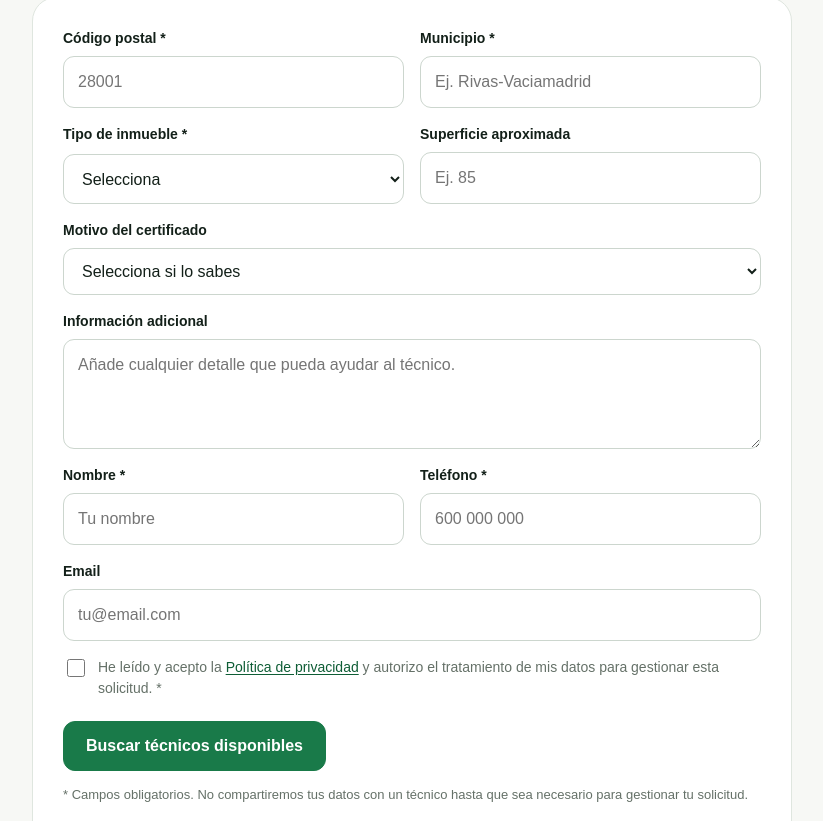
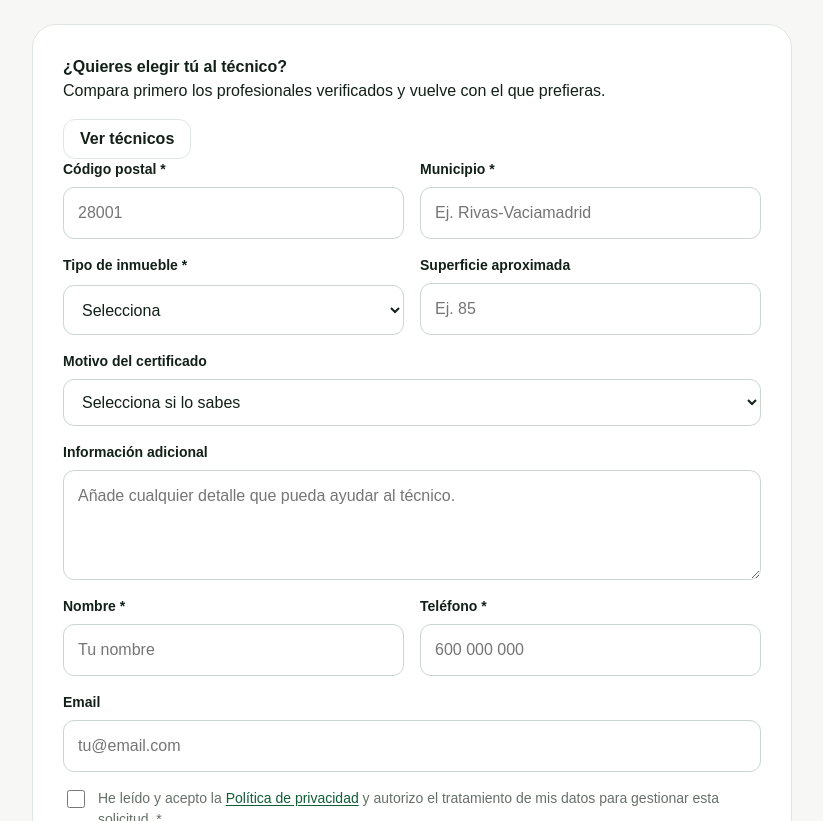
Before and after one commit to Javimenmes96/CertificadoEnCasa, a Next.js app: page /solicitar in a window 1280 px wide. Shown: the part 539-1360 px from the top of the page, without its empty margins (48-871 px from the left). Built offline with nearby package versions, Linux system fonts and the light colour scheme.

Commit message:
Refactor request page for client technician choice

```diff
--- a/app/solicitar/page.tsx
+++ b/app/solicitar/page.tsx
@@ -1,157 +1,25 @@
-"use client";
-
-import Link from "next/link";
-import { FormEvent, useState } from "react";
-
-type SubmitState = "idle" | "sending" | "success" | "error";
+import { Suspense } from "react";
+import SolicitarForm from "./SolicitarForm";
 
 export default function SolicitarPage() {
-  const [submitState, setSubmitState] = useState<SubmitState>("idle");
-  const [message, setMessage] = useState("");
-
-  async function handleSubmit(event: FormEvent<HTMLFormElement>) {
-    event.preventDefault();
-    const form = event.currentTarget;
-    const formData = new FormData(form);
-
-    setSubmitState("sending");
-    setMessage("");
-
-    try {
-      const response = await fetch("/api/leads", {
-        method: "POST",
-        headers: { "Content-Type": "application/json" },
-        body: JSON.stringify({
-          postalCode: formData.get("postalCode"),
-          municipality: formData.get("municipality"),
-          propertyType: formData.get("propertyType"),
-          surfaceM2: formData.get("surfaceM2"),
-          reason: formData.get("reason"),
-          notes: formData.get("notes"),
-          name: formData.get("name"),
-          phone: formData.get("phone"),
-          email: formData.get("email"),
-          privacyAccepted: formData.get("privacy") === "on",
-          company: formData.get("company"),
-        }),
-      });
-
-      const result = await response.json().catch(() => ({}));
-
-      if (!response.ok) {
-        throw new Error(result.error || "No se ha podido enviar la solicitud.");
-      }
-
-      setSubmitState("success");
-      setMessage("Solicitud recibida. Buscaremos técnicos disponibles en tu zona y contactaremos contigo.");
-      form.reset();
-    } catch (error) {
-      setSubmitState("error");
-      setMessage(error instanceof Error ? error.message : "Ha ocurrido un error. Inténtalo de nuevo.");
-    }
-  }
-
   return (
     <>
       <section className="page-hero">
         <div className="container">
           <span className="eyebrow">Pedir certificado</span>
-          <h1>Cuéntanos qué inmueble necesitas certificar.</h1>
+          <h1>Elige al técnico y cuéntale qué inmueble necesitas certificar.</h1>
           <p>
-            Déjanos los datos básicos del inmueble y buscaremos técnicos verificados disponibles en tu zona. Podrás comparar antes de elegir.
+            Puedes comparar profesionales verificados antes de enviar la solicitud. Si todavía no quieres elegir,
+            deja los datos del inmueble y podrás revisar los perfiles disponibles después.
           </p>
         </div>
       </section>
 
       <section className="section">
         <div className="container">
-          <form className="form-card" onSubmit={handleSubmit}>
-            <div className="form-grid">
-              <div className="field">
-                <label htmlFor="postalCode">Código postal *</label>
-                <input id="postalCode" name="postalCode" inputMode="numeric" pattern="[0-9]{5}" maxLength={5} placeholder="28001" required />
-              </div>
-
-              <div className="field">
-                <label htmlFor="municipality">Municipio *</label>
-                <input id="municipality" name="municipality" placeholder="Ej. Rivas-Vaciamadrid" maxLength={100} required />
-              </div>
-
-              <div className="field">
-                <label htmlFor="propertyType">Tipo de inmueble *</label>
-                <select id="propertyType" name="propertyType" defaultValue="" required>
-                  <option value="" disabled>Selecciona</option>
-                  <option value="Piso">Piso</option>
-                  <option value="Vivienda unifamiliar">Vivienda unifamiliar</option>
-                  <option value="Local">Local</option>
-                  <option value="Oficina">Oficina</option>
-                  <option value="Otro">Otro</option>
-                </select>
-              </div>
-
-              <div className="field">
-                <label htmlFor="surfaceM2">Superficie aproximada</label>
-                <input id="surfaceM2" name="surfaceM2" type="number" inputMode="numeric" min="1" max="100000" placeholder="Ej. 85" />
-              </div>
-
-              <div className="field full">
-                <label htmlFor="reason">Motivo del certificado</label>
-                <select id="reason" name="reason" defaultValue="">
-                  <option value="">Selecciona si lo sabes</option>
-                  <option value="Venta">Venta</option>
-                  <option value="Alquiler">Alquiler</option>
-                  <option value="Ayuda o subvención">Ayuda o subvención</option>
-                  <option value="Otro">Otro</option>
-                </select>
-              </div>
-
-              <div className="field full">
-                <label htmlFor="notes">Información adicional</label>
-                <textarea id="notes" name="notes" maxLength={1500} placeholder="Añade cualquier detalle que pueda ayudar al técnico." />
-              </div>
-
-              <div className="field">
-                <label htmlFor="name">Nombre *</label>
-                <input id="name" name="name" autoComplete="name" maxLength={120} placeholder="Tu nombre" required />
-              </div>
-
-              <div className="field">
-                <label htmlFor="phone">Teléfono *</label>
-                <input id="phone" name="phone" type="tel" autoComplete="tel" maxLength={30} placeholder="600 000 000" required />
-              </div>
-
-              <div className="field full">
-                <label htmlFor="email">Email</label>
-                <input id="email" name="email" type="email" autoComplete="email" maxLength={200} placeholder="tu@email.com" />
-              </div>
-
-              <div className="honeypot" aria-hidden="true">
-                <label htmlFor="company">Empresa</label>
-                <input id="company" name="company" tabIndex={-1} autoComplete="off" />
-              </div>
-
-              <div className="field full checkbox-field">
-                <label>
-                  <input type="checkbox" name="privacy" required />
-                  <span>
-                    He leído y acepto la <Link href="/politica-de-privacidad">Política de privacidad</Link> y autorizo el tratamiento de mis datos para gestionar esta solicitud. *
-                  </span>
-                </label>
-              </div>
-            </div>
-
-            <button className="button" type="submit" disabled={submitState === "sending"} style={{ marginTop: 22 }}>
-              {submitState === "sending" ? "Enviando…" : "Buscar técnicos disponibles"}
-            </button>
-
-            <p className="form-note">* Campos obligatorios. No compartiremos tus datos con un técnico hasta que sea necesario para gestionar tu solicitud.</p>
-
-            {message && (
-              <div className={`form-status ${submitState === "success" ? "success" : "error"}`} role="status" aria-live="polite">
-                {message}
-              </div>
-            )}
-          </form>
+          <Suspense fallback={<div className="form-card">Cargando formulario…</div>}>
+            <SolicitarForm />
+          </Suspense>
         </div>
       </section>
     </>
```
